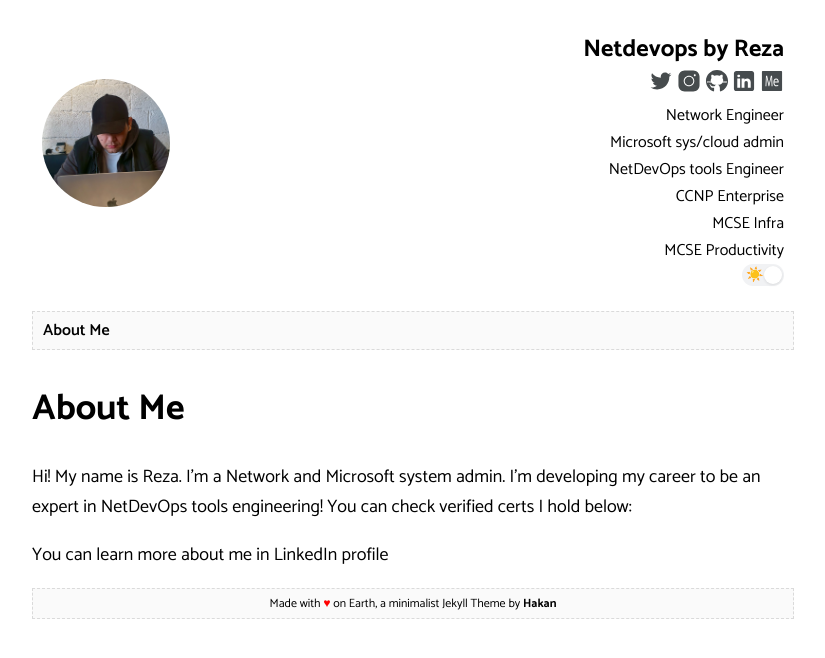
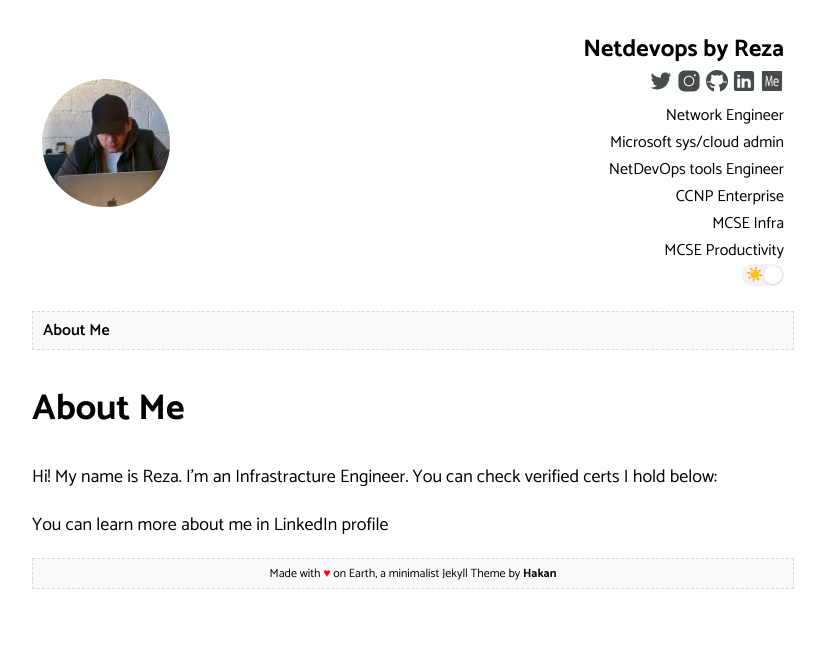
Before and after one commit to rezNetDevOps/reznetdevops.github.io, a Jekyll site: the page built from about.html, in a window 1280 px wide. Shown: the top 658 px of the page, without its empty margins (227-1052 px from the left). Built offline with Jekyll 4.4.1, drawn with Linux system fonts in a browser that asks for light colours; a script that is not in the unit is left out.

Commit message:
About Update

```diff
--- a/about.html
+++ b/about.html
@@ -3,7 +3,7 @@ layout: page
 title: "About Me"
 ---
 <div class="w-100">
-	<p>Hi! My name is Reza. I'm a Network and Microsoft system admin. I'm developing my career to be an expert in NetDevOps tools engineering! You can check verified certs I hold below:</p>
+	<p>Hi! My name is Reza. I'm an Infrastracture Engineer. You can check verified certs I hold below:</p>
 </div>
 <div data-iframe-width="150" data-iframe-height="270" data-share-badge-id="88f589c0-97b4-4e42-9f14-ccf411b8c342" data-share-badge-host="https://www.credly.com"></div><script type="text/javascript" async src="//cdn.credly.com/assets/utilities/embed.js"></script><div data-iframe-width="150" data-iframe-height="270" data-share-badge-id="4912eb52-677a-45db-aeb2-6c4df34c82b5" data-share-badge-host="https://www.credly.com"></div><script type="text/javascript" async src="//cdn.credly.com/assets/utilities/embed.js"></script><div data-iframe-width="150" data-iframe-height="270" data-share-badge-id="d1e4d80d-59eb-4045-a646-d9c80ade2d38" data-share-badge-host="https://www.credly.com"></div><script type="text/javascript" async src="//cdn.credly.com/assets/utilities/embed.js"></script><div data-iframe-width="150" data-iframe-height="270" data-share-badge-id="f1953bee-81aa-45cb-9712-8d702070b4f1" data-share-badge-host="https://www.credly.com"></div><script type="text/javascript" async src="//cdn.credly.com/assets/utilities/embed.js"></script><div data-iframe-width="150" data-iframe-height="270" data-share-badge-id="30b6b979-df43-4ac7-bfad-e054a5850d22" data-share-badge-host="https://www.credly.com"></div><script type="text/javascript" async src="//cdn.credly.com/assets/utilities/embed.js"></script>
 <div class="w-100">
```
